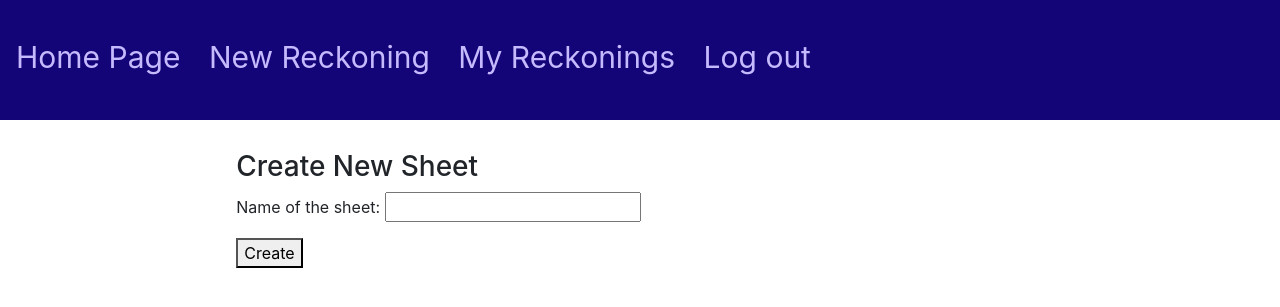
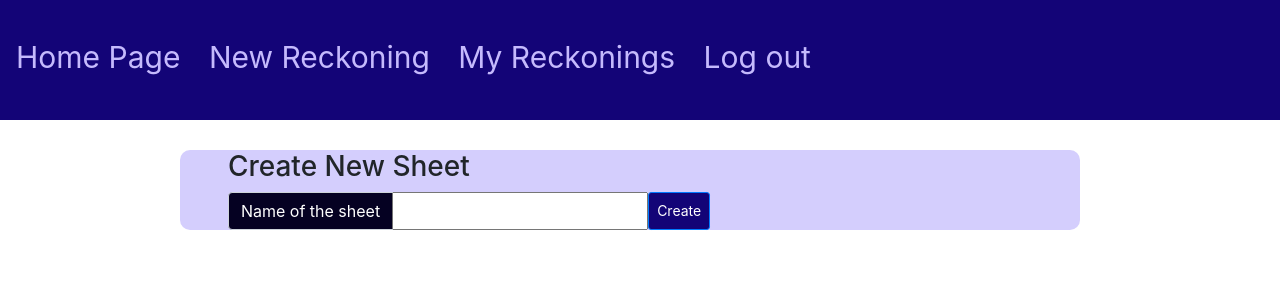
Before and after one commit to pablogoat/fcon, a Django app: page /create/ in a window 1280 px wide. Shown: the top 307 px of the page. Run offline with Django 4.2, Linux system fonts and the light colour scheme; a user stored in the database is signed in.

Commit message:
fancy buttons and labels

```diff
--- a/fcon/main/templates/main/base.html
+++ b/fcon/main/templates/main/base.html
@@ -30,8 +30,26 @@
             .main {
                 margin-top: 150px;
                 margin-left: 180px;
+                margin-right: 200px;
                 padding: 0px 10px;
+                border-radius: 10px;
+                background-color: #d4cefd;
             }
+
+            .btn-primary {
+                background-color: #130477 !important;
+            }
+
+            .input-group-text {
+                color: white !important;
+                background-color: #050122 !important;
+            }
+
+            .btn-secondary:not(:disabled):not(.disabled).active, .btn-secondary:not(:disabled):not(.disabled):active, .show>.btn-secondary.dropdown-toggle {
+                background-color: #050122 !important;
+                border-color: #050122 !important;
+            }
+
         </style>
 
         <meta charset="utf-8">
--- a/fcon/main/templates/main/create.html
+++ b/fcon/main/templates/main/create.html
@@ -5,10 +5,14 @@
     <form method="post" action="/create/">
         {% csrf_token %}
         <div>
-            <p>Name of the sheet: {{form.name}}</p>
-            <div>
-                <button type="submit", name="save">Create</button>
-            </div>
+
+            <div class="input-group">
+                <div class="input-group-prepend">
+                  <span class="input-group-text" id="">Name of the sheet</span>
+                </div>
+                {{form.name}}
+                <button type="submit", name="save" class="btn btn-primary btn-sm" >Create</button>
+              </div>
         </div>
     </form>
 {% endblock %}
--- a/fcon/main/templates/main/home.html
+++ b/fcon/main/templates/main/home.html
@@ -2,6 +2,6 @@
 
 {% block content %}
     <div>
-        <p>Hello <span style="color: {{ col }}">{{user.username}}</span></p>
+        <p>Hello <span style="color: #00ff00">{{user.username}}</span></p>
     </div>
 {% endblock %}
--- a/fcon/main/templates/main/transactions.html
+++ b/fcon/main/templates/main/transactions.html
@@ -8,7 +8,7 @@
     </div>
     <p>
         <form action="/reckon/{{sheet.name}}">
-            <button type="submit" name="go_back">Back</button>
+            <button type="submit" name="go_back" class="btn btn-primary btn-sm">Back</button>
         </form>
     </p>
 {% endblock %}
```
Also changed, not shown: fcon/main/templates/main/debet.html (+10 -4 lines), fcon/main/templates/main/reckon.html (+21 -9 lines), fcon/main/templates/main/sheets.html (+7 -2 lines), fcon/db.sqlite3.
